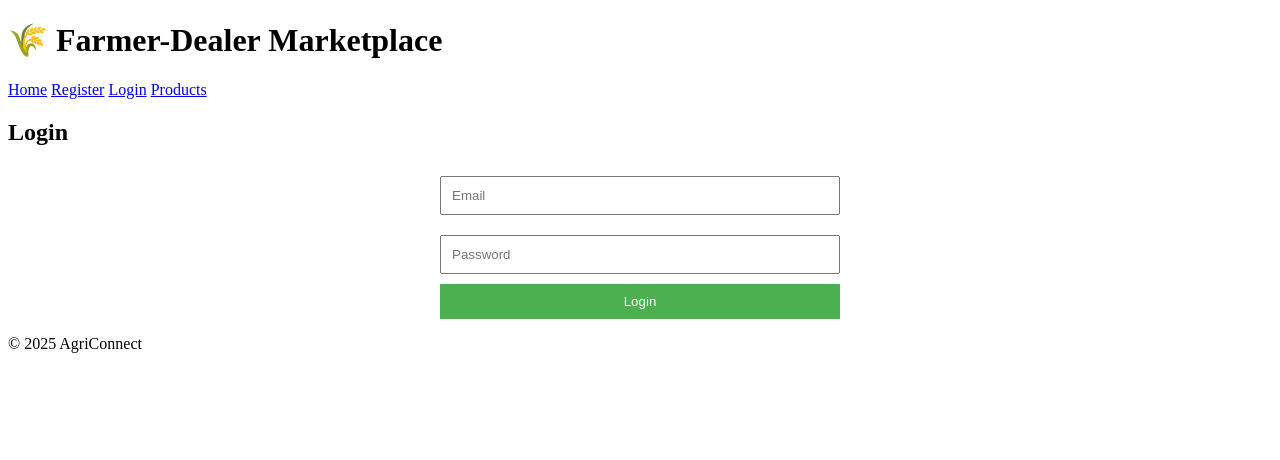
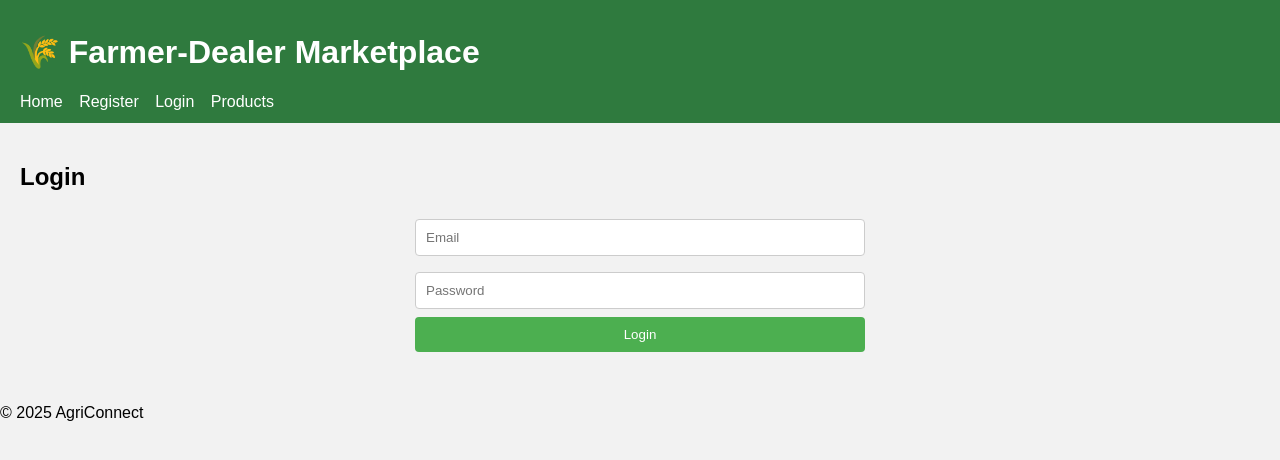
Before and after one commit to Malleshwari-M/Direct-Farmer-to-Dealer-Marketplace-, a plain HTML site: page login.html in a window 1280 px wide. Drawn offline with Linux system fonts and the light colour scheme.

Commit message:
Refactor CSS for improved layout and design
Updated styles for form elements, buttons, and product cards.

```diff
--- a/styles.css
+++ b/styles.css
@@ -1,18 +1,42 @@
+body {
+  font-family: Arial, sans-serif;
+  margin: 0;
+  padding: 0;
+  background: #f2f2f2;
+}
+
+header {
+  background: #2f7a3e;
+  color: white;
+  padding: 12px 20px;
+}
+header nav a {
+  color: white;
+  margin-right: 12px;
+  text-decoration: none;
+}
+main {
+  padding: 20px;
+}
 form {
-  max-width: 400px;
-  margin: auto;
+  max-width: 450px;
+  margin: 10px auto;
   display: flex;
   flex-direction: column;
 }
 input, select, textarea {
-  margin: 10px 0;
+  margin: 8px 0;
   padding: 10px;
+  border-radius: 4px;
+  border: 1px solid #ccc;
 }
 button {
   padding: 10px;
   background-color: #4CAF50;
   color: white;
   border: none;
+  border-radius: 4px;
+  cursor: pointer;
 }
 .btn {
   background-color: #4CAF50;
@@ -20,16 +44,19 @@ button {
   padding: 10px 20px;
   display: inline-block;
   text-decoration: none;
+  border-radius: 4px;
 }
 #productList {
   display: flex;
   flex-wrap: wrap;
-  gap: 10px;
+  gap: 12px;
   padding: 20px;
 }
 .product-card {
   background: white;
   padding: 15px;
   border: 1px solid #ddd;
-  width: 200px;
+  width: 220px;
+  border-radius: 6px;
+  box-shadow: 0 1px 3px rgba(0,0,0,0.05);
 }
```
